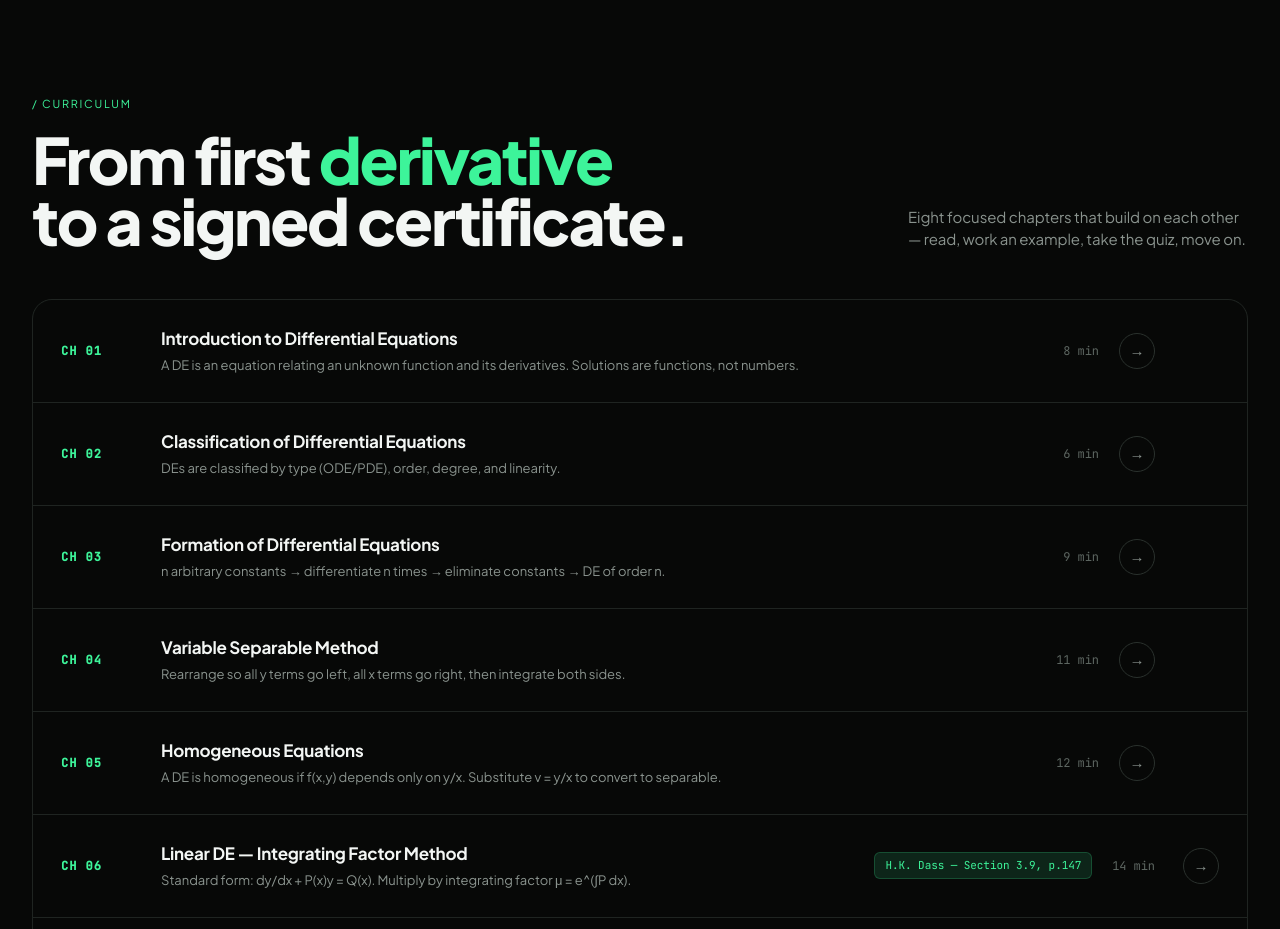
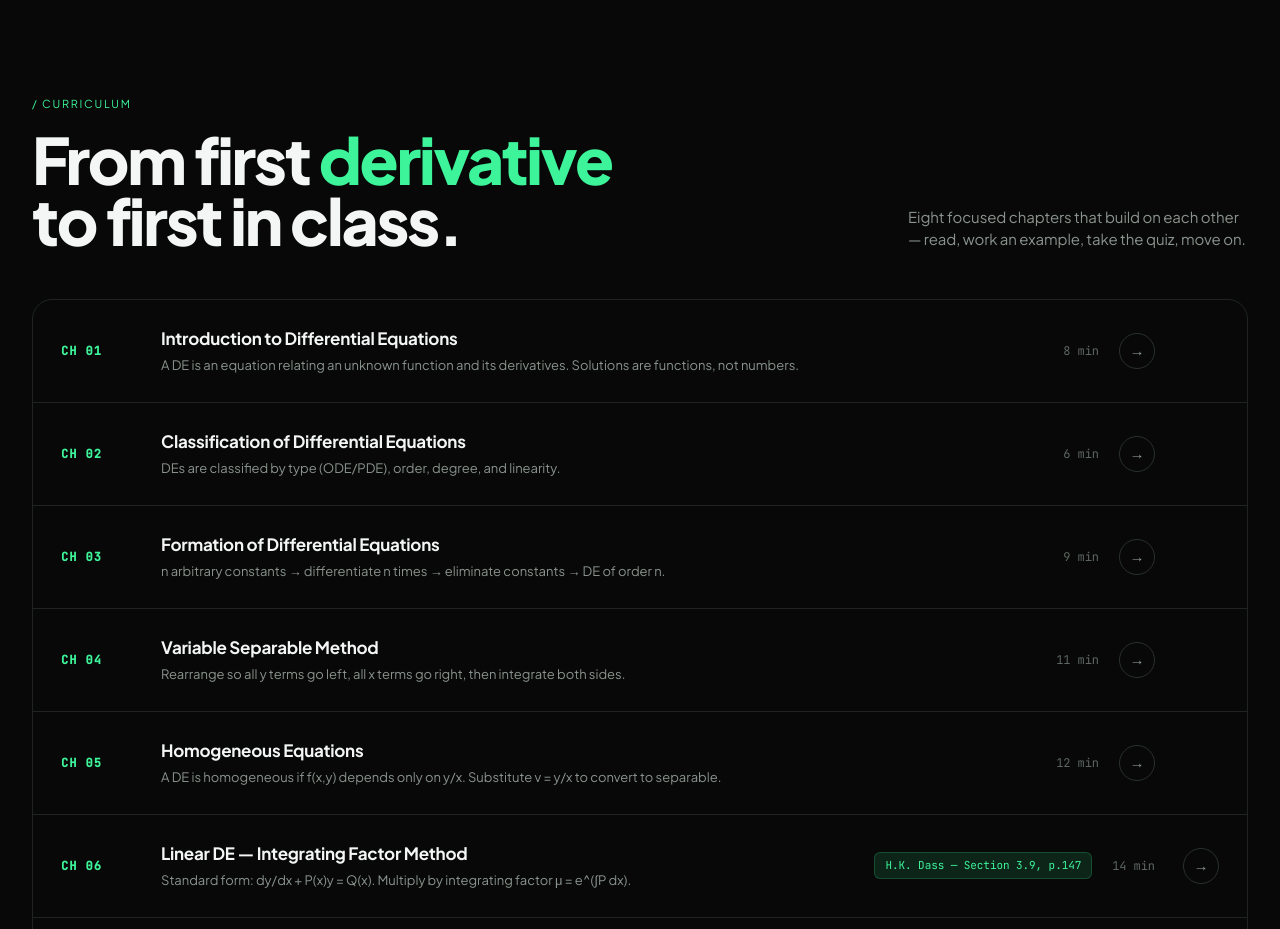
Before and after one commit to mahtamun-hoque-fahim/learnDE, a Next.js app: page / in a window 1280 px wide. Shown: the part 940-1869 px from the top of the page. Built offline with nearby package versions, Linux system fonts and the light colour scheme; no server answers.

Commit message:
copy: update section heading to 'From first derivative to first in class'

```diff
--- a/app/page.tsx
+++ b/app/page.tsx
@@ -104,7 +104,7 @@ export default async function HomePage() {
         <div className="section-head">
           <div>
             <div className="sec-tag">/ Curriculum</div>
-            <h2>From first <em>derivative</em><br/>to a signed certificate.</h2>
+            <h2>From first <em>derivative</em><br/>to first in class.</h2>
           </div>
           <p className="sec-note">Eight focused chapters that build on each other — read, work an example, take the quiz, move on.</p>
         </div>
```
